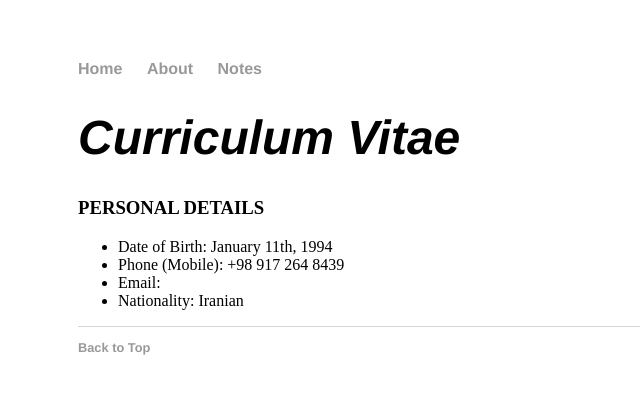
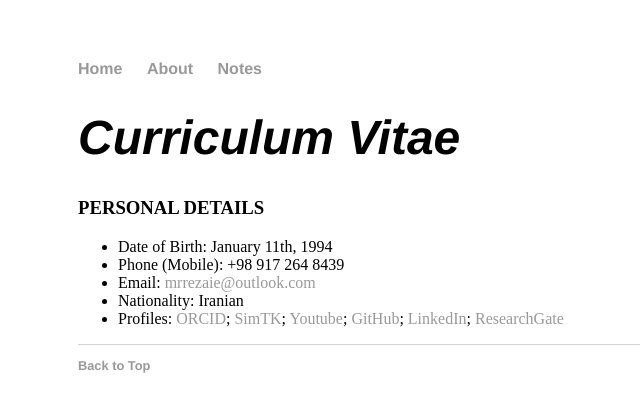
Before and after one commit to mrrezaie/mrrezaie.github.io, a Jekyll site: the page built from about/cv.html, in a window 1280 px wide. Shown: the top 412 px of the page, without its empty margins (114-754 px from the left). Built offline with Jekyll 4.4.1, drawn with Linux system fonts in a browser that asks for light colours.

Commit message:
Update cv.html

```diff
--- a/about/cv.html
+++ b/about/cv.html
@@ -10,8 +10,14 @@ title: CV
 	<ul>
 		<li>Date of Birth: January 11th, 1994</li>
 		<li>Phone (Mobile): +98 917 264 8439</li>
-		<li>Email: <a href="mailto: mrrezaie@outlook.com"></a></li>
+		<li>Email: <a href="mailto:mrrezaie@outlook.com">mrrezaie@outlook.com</a></li>
 		<li>Nationality: Iranian</li>
+		<li>Profiles: <a href="https://orcid.org/0000-0002-1996-9781" target="_blank" rel="noopener noreferrer">ORCID</a>;
+			<a href="https://simtk.org/plugins/phpBB/searchPhpbb.php?author=kernalnet" target="_blank" rel="noopener noreferrer">SimTK</a>;
+			<a href="http://www.youtube.com/channel/UCbN2TaLLWeNtjvK3kqTWsJQ" target="_blank" rel="noopener noreferrer">Youtube</a>;
+			<a href="https://github.com/mrrezaie" target="_blank" rel="noopener noreferrer">GitHub</a>;
+			<a href="https://www.linkedin.com/in/mohammadreza-rezaie-66185017b/" target="_blank" rel="noopener noreferrer">LinkedIn</a>;
+			<a href="https://www.researchgate.net/profile/Mohammadreza-Rezaie" target="_blank" rel="noopener noreferrer">ResearchGate</a></li>
 	</ul>
 
 </div>
```
